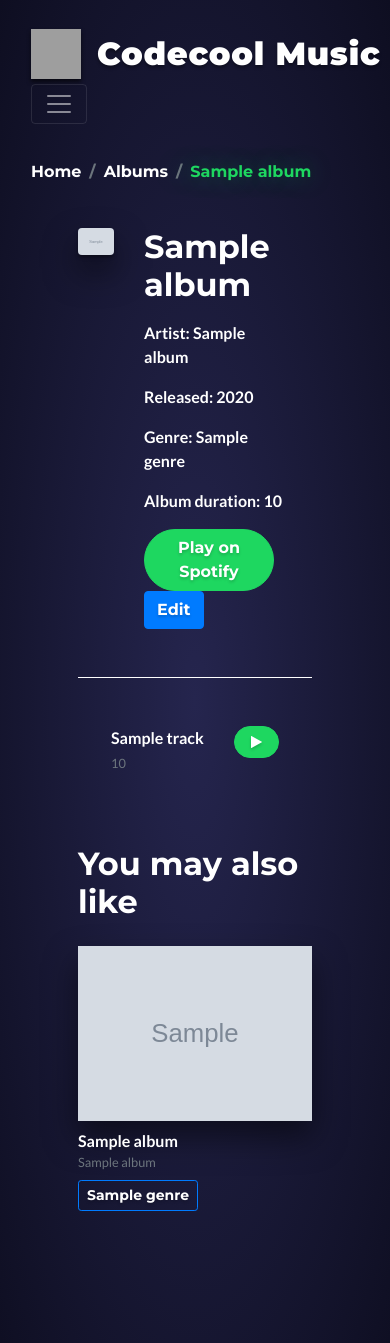
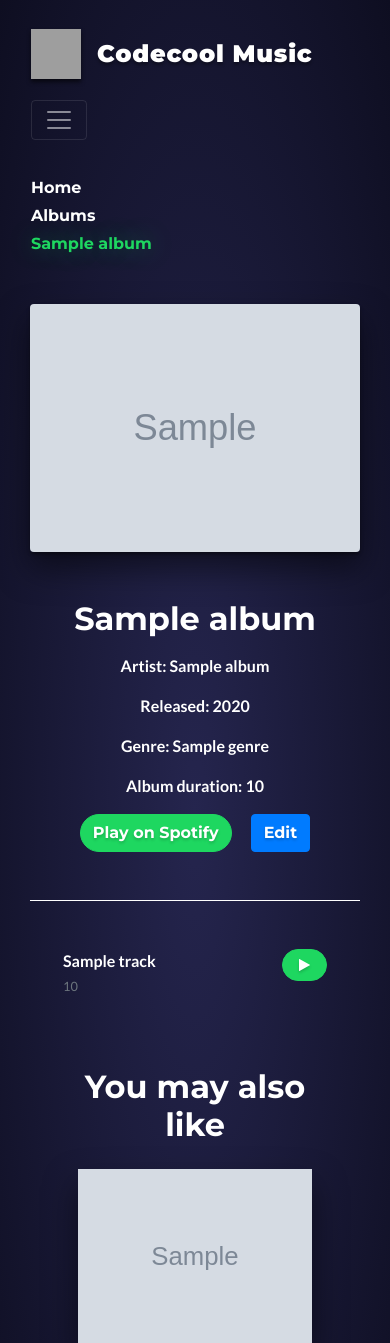
Before and after one commit to wojciechkapko/music-library-web, a Flask app: template templates/album.html in a window 390 px wide. Shown: the top 1343 px of the page. Before the commit the page ends 1271 px from the top, so only its background shows below. Run offline with Flask 2, Linux system fonts and the light colour scheme; the template is opened without the code that fills it: most values are stand-ins (such as "Sample title", 1, 10 or a date in 2020); grey boxes marked "Sample" are stand-in pictures; some libraries are stand-ins or nearby versions; grey boxes are pictures that could not be loaded.

Commit message:
resposiveness fixes for album view

```diff
--- a/static/css/main.css
+++ b/static/css/main.css
@@ -52,9 +52,51 @@ h1, h2, h3, .jumbotron, .btn {
   text-shadow: 0 3px 3px rgba(0, 0, 0, 0.3);
 }
 
+.navbar .navbar-brand {
+  font-family: 'Montserrat', sans-serif;
+  color: #fff;
+  font-size: 2rem;
+  letter-spacing: .05rem;
+}
+
+@media (max-width: 400px) {
+  .navbar-brand {
+    font-size: 1.5rem !important;
+  }
+  .breadcrumb {
+    display: -webkit-box;
+    display: -ms-flexbox;
+    display: flex;
+    -webkit-box-orient: vertical;
+    -webkit-box-direction: normal;
+        -ms-flex-direction: column;
+            flex-direction: column;
+  }
+  .breadcrumb .breadcrumb-item {
+    margin-bottom: .25rem;
+  }
+  .breadcrumb .breadcrumb-item + .breadcrumb-item {
+    padding-left: 0;
+  }
+  .breadcrumb .breadcrumb-item + .breadcrumb-item::before {
+    padding-right: 0;
+    content: "";
+  }
+}
+
 .btn {
   font-weight: 700 !important;
   text-shadow: 0 2px 3px #00000030;
+}
+
+.btn .btn-secondary {
+  background-color: #914e95;
+  border-color: #914e95;
+}
+
+.btn .btn-secondary:hover, .btn .btn-secondary:not(:disabled):not(.disabled).active, .btn .btn-secondary:not(:disabled):not(.disabled):active {
+  background-color: #603363;
+  border-color: #603363;
 }
 
 .shadow-sm {
@@ -67,23 +109,6 @@ h1, h2, h3, .jumbotron, .btn {
   filter: drop-shadow(0px 3px 2px rgba(0, 0, 0, 0.6));
   width: 50px;
   height: 50px;
-}
-
-.navbar-brand {
-  font-family: 'Montserrat', sans-serif;
-  color: #fff;
-  font-size: 2rem;
-  letter-spacing: .05rem;
-}
-
-.btn-secondary {
-  background-color: #914e95;
-  border-color: #914e95;
-}
-
-.btn-secondary:hover, .btn-secondary:not(:disabled):not(.disabled).active, .btn-secondary:not(:disabled):not(.disabled):active {
-  background-color: #603363;
-  border-color: #603363;
 }
 
 .cover {
--- a/static/css/main.scss
+++ b/static/css/main.scss
@@ -41,11 +41,45 @@ h1,h2,h3,.jumbotron,.btn{
   background: none;
   font-weight: 900;
   text-shadow: 0 3px 3px rgba(0, 0, 0, 0.3);
+  .navbar-brand{
+    font-family: 'Montserrat', sans-serif;
+    color: #fff;
+    font-size: 2rem;
+    letter-spacing: .05rem;
+  }
+}
+
+@media (max-width: 400px) {
+  .navbar-brand{
+    font-size: 1.5rem!important;
+  }
+  .breadcrumb{
+    display: flex;
+    flex-direction: column;
+    .breadcrumb-item {
+      margin-bottom: .25rem;
+      &+.breadcrumb-item {
+        padding-left: 0;
+        &::before {
+          padding-right: 0;
+          content: "";
+        }
+      }
+    }
+  }
 }
 
 .btn{
   font-weight: 700!important;
   text-shadow: 0 2px 3px #00000030;
+  .btn-secondary {
+    background-color: #914e95;
+    border-color: #914e95;
+    &:hover, &:not(:disabled):not(.disabled).active, &:not(:disabled):not(.disabled):active{
+      background-color: #603363;
+      border-color: #603363;
+    }
+  }
 }
 
 .shadow-sm {
@@ -58,21 +92,6 @@ h1,h2,h3,.jumbotron,.btn{
   width: 50px;
   height: 50px;
 }
-.navbar-brand{
-  font-family: 'Montserrat', sans-serif;
-  color: #fff;
-  font-size: 2rem;
-  letter-spacing: .05rem;
-}
-
-.btn-secondary {
-  background-color: #914e95;
-  border-color: #914e95;
-  &:hover, &:not(:disabled):not(.disabled).active, &:not(:disabled):not(.disabled):active{
-    background-color: #603363;
-    border-color: #603363;
-  }
-}
 
 .cover {
   width: 100%;
@@ -81,7 +100,7 @@ h1,h2,h3,.jumbotron,.btn{
 .spotify{
   border-radius: 2rem;
   border-color: #1ED760;
-background: #1ED760;
+  background: #1ED760;
 }
 .card{
   border: none;
--- a/templates/album.html
+++ b/templates/album.html
@@ -12,14 +12,14 @@
         <div class="container">
             <div class="row">
                 <div class="col-12">
-                  <div class="container px-5">
+                  <div class="container px-0 px-md-5">
                       <div class="row mb-5">
-                          <div class="col-3">
+                          <div class="col-12 mb-5 col-md-6 mb-md-0 col-lg-3">
                                           <div class="bd-placeholder-img card-img-top shadow-lg" width="225" height="225">
                                                   <img class="cover rounded shadow-sm" src="{{album.image}}" alt="Image not found">
                                           </div>
                           </div>
-                          <div class="col-8">
+                          <div class="col-12 text-center col-md-6 text-md-left cl-lg-8">
                               <h2 class="mb-3">{{ album.album_name.capitalize() }}</h2>
                                   <p>Artist: {{album.artist_name}}</p>
                                   <p>Released: {{album.year}}</p>
@@ -53,7 +53,7 @@
 <div class="container px-5 mt-5">
     <div class="row">
         <div class="col-12">
-            <h2 class="mb-4">You may also like</h1>
+            <h2 class="mb-4 text-center text-md-left">You may also like</h1>
         </div>
         <div class="col-12">
                     <div class="row">
--- a/templates/base.html
+++ b/templates/base.html
@@ -18,7 +18,7 @@
                   <object type="image/svg+xml" data="/static/img/codecool.svg" class="logo mr-3"></object>
                   Codecool Music
               </a>
-              <button class="navbar-toggler" type="button" data-toggle="collapse" data-target="#main-navbar" aria-controls="main-navbar" aria-expanded="false" aria-label="Toggle navigation">
+              <button class="navbar-toggler mt-3 mt-lg-0" type="button" data-toggle="collapse" data-target="#main-navbar" aria-controls="main-navbar" aria-expanded="false" aria-label="Toggle navigation">
                 <span class="navbar-toggler-icon"></span>
               </button>
               <div class="collapse navbar-collapse" id="main-navbar">
```
Also changed, not shown: 1 other file.
